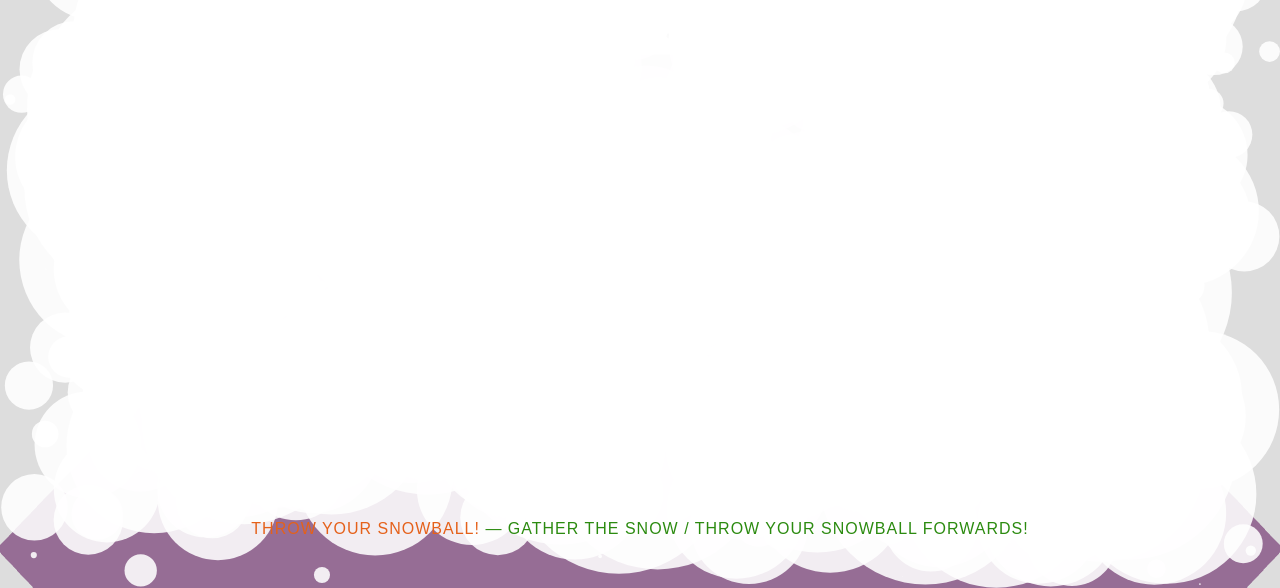
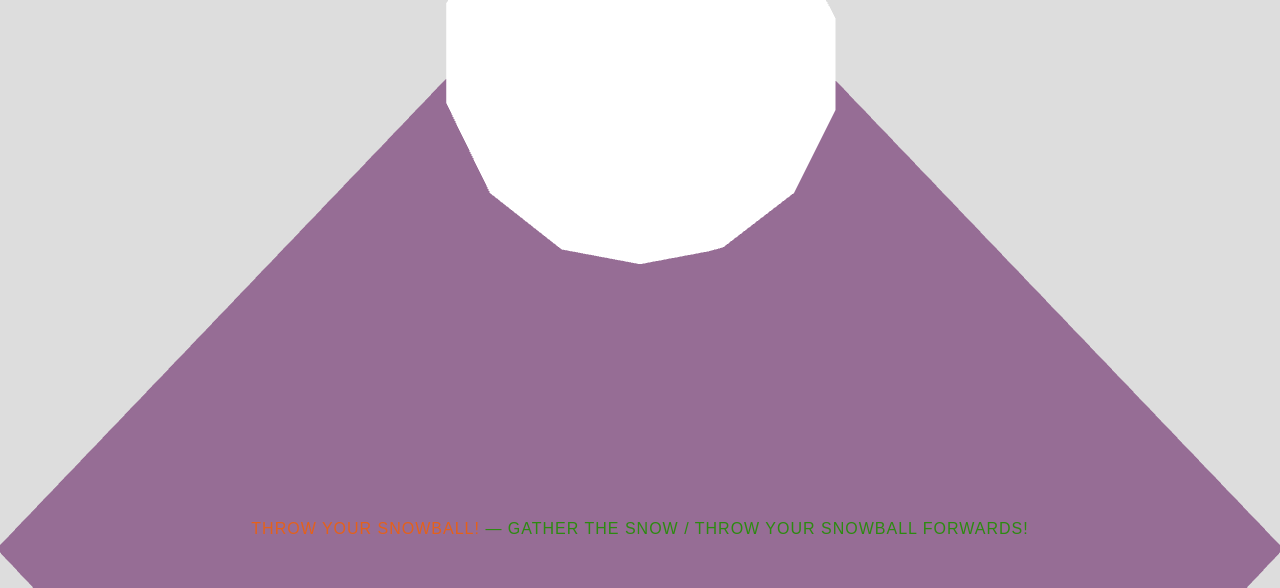
Before and after one commit to BlueHammy/Thr-owman, a plain HTML site: page game.html in a window 1280 px wide. Shown: the part 212-800 px from the top of the page. Drawn offline with nearby package versions, Linux system fonts and the light colour scheme; a web font is replaced by a local one.

Commit message:
Added Ball - Needs Work
For when I work on this again:
-Ball is added but only should show when snowball counter is at 100
-Snowball counter still needs to increase when moving over particles on screen.
-Ball needs to be able to be picked up and thrown.

More to come.

```diff
--- a/game.html
+++ b/game.html
@@ -25,11 +25,11 @@
         function countSnowball(){
         var snowBallCounter = 0
         document.getElementById("snowBallCounter").innerHTML = snowBallCounter;
-              // for (snowBallCounter = 0; snowBallCounter < 100 ; snowBallCounter++) {
-              //     document.getElementById("snowBallCounter").innerHTML = snowBallCounter;
-              //         console.log(snowBallCounter);
-              //
-              // }
+              for (snowBallCounter = 0; snowBallCounter < 100 ; snowBallCounter++) {
+                  document.getElementById("snowBallCounter").innerHTML = snowBallCounter;
+                      console.log(snowBallCounter);
+
+              }
 
 
         }
@@ -45,7 +45,7 @@
         <div id="throwmanLabel">Thr-owmen</div>
         <div id="distValue">0000</div>
         <div id="throwmenCounter">00</div>
-        //<div id="snowBallCounter">000</div>
+        <div id="snowBallCounter">000</div>
         <div id="snowBallLabel">Snowball Size</div>
     </div>
 
--- a/main.js
+++ b/main.js
@@ -1,6 +1,7 @@
 var WIDTH = window.innerWidth;
 var HEIGHT = window.innerHeight;
 var fieldDistance;
+var snowBallSize = 0;
 
 var renderer = new THREE.WebGLRenderer({antialias:true});
 renderer.setSize(WIDTH, HEIGHT);
@@ -20,118 +21,125 @@ var cube = new THREE.Mesh(boxGeometry, basicMaterial);
 scene.add(cube);
 cube.rotation.set(0.5, 0, 0);
 
-particlesJS('particles-js',
-{
-  "particles": {
-    "number": {
-      "value": 452,
-      "density": {
-        "enable": true,
-        "value_area": 800
-      }
-    },
-    "color": {
-      "value": "#ffffff"
-    },
-    "shape": {
-      "type": "circle",
-      "stroke": {
-        "width": 0,
-        "color": "#000000"
-      },
-      "polygon": {
-        "nb_sides": 5
-      },
-      "image": {
-        "src": "img/github.svg",
-        "width": 100,
-        "height": 100
-      }
-    },
-    "opacity": {
-      "value": 0.873313463449028,
-      "random": false,
-      "anim": {
-        "enable": false,
-        "speed": 1,
-        "opacity_min": 0.1,
-        "sync": false
-      }
-    },
-    "size": {
-      "value": 108.1626766657053,
-      "random": true,
-      "anim": {
-        "enable": false,
-        "speed": 40,
-        "size_min": 0.1,
-        "sync": false
-      }
-    },
-    "line_linked": {
-      "enable": false,
-      "distance": 0,
-      "color": "#ffffff",
-      "opacity": 0,
-      "width": 0
-    },
-    "move": {
-      "enable": true,
-      "speed": 4.807230074031347,
-      "direction": "none",
-      "random": true,
-      "straight": false,
-      "out_mode": "bounce",
-      "bounce": false,
-      "attract": {
-        "enable": true,
-        "rotateX": 600,
-        "rotateY": 1200
-      }
-    }
-  },
-  "interactivity": {
-    "detect_on": "window",
-    "events": {
-      "onhover": {
-        "enable": true,
-        "mode": "repulse"
-      },
-      "onclick": {
-        "enable": false,
-        "mode": "remove"
-      },
-      "resize": true
-    },
-    "modes": {
-      "grab": {
-        "distance": 400,
-        "line_linked": {
-          "opacity": 1
-        }
-      },
-      "bubble": {
-        "distance": 400,
-        "size": 40,
-        "duration": 2,
-        "opacity": 8,
-        "speed": 3
-      },
-      "repulse": {
-        "distance": 200,
-        "duration": 0.4
-      },
-      "push": {
-        "particles_nb": 4
-      },
-      "remove": {
-        "particles_nb": 2
-      }
-    }
-  },
-  "retina_detect": false
-}
-);
+var geometry = new THREE.SphereGeometry(5, 13, 7);
+//replace 85 with snowBallSize depending on the snowball size counter, when gets to 85 attach snowball to mouse so holding it.
+geometry.translate(0,3,85);
+var material = new THREE.MeshBasicMaterial({color: 0xffffff});
+var sphere = new THREE.Mesh(geometry, material);
+scene.add(sphere);
+
+// particlesJS('particles-js',
+// {
+//   "particles": {
+//     "number": {
+//       "value": 452,
+//       "density": {
+//         "enable": true,
+//         "value_area": 800
+//       }
+//     },
+//     "color": {
+//       "value": "#ffffff"
+//     },
+//     "shape": {
+//       "type": "circle",
+//       "stroke": {
+//         "width": 0,
+//         "color": "#000000"
+//       },
+//       "polygon": {
+//         "nb_sides": 5
+//       },
+//       "image": {
+//         "src": "img/github.svg",
+//         "width": 100,
+//         "height": 100
+//       }
+//     },
+//     "opacity": {
+//       "value": 0.873313463449028,
+//       "random": false,
+//       "anim": {
+//         "enable": false,
+//         "speed": 1,
+//         "opacity_min": 0.1,
+//         "sync": false
+//       }
+//     },
+//     "size": {
+//       "value": 108.1626766657053,
+//       "random": true,
+//       "anim": {
+//         "enable": false,
+//         "speed": 40,
+//         "size_min": 0.1,
+//         "sync": false
+//       }
+//     },
+//     "line_linked": {
+//       "enable": false,
+//       "distance": 0,
+//       "color": "#ffffff",
+//       "opacity": 0,
+//       "width": 0
+//     },
+//     "move": {
+//       "enable": true,
+//       "speed": 4.807230074031347,
+//       "direction": "none",
+//       "random": true,
+//       "straight": false,
+//       "out_mode": "bounce",
+//       "bounce": false,
+//       "attract": {
+//         "enable": true,
+//         "rotateX": 600,
+//         "rotateY": 1200
+//       }
+//     }
+//   },
+//   "interactivity": {
+//     "detect_on": "window",
+//     "events": {
+//       "onhover": {
+//         "enable": true,
+//         "mode": "repulse"
+//       },
+//       "onclick": {
+//         "enable": false,
+//         "mode": "remove"
+//       },
+//       "resize": true
+//     },
+//     "modes": {
+//       "grab": {
+//         "distance": 400,
+//         "line_linked": {
+//           "opacity": 1
+//         }
+//       },
+//       "bubble": {
+//         "distance": 400,
+//         "size": 40,
+//         "duration": 2,
+//         "opacity": 8,
+//         "speed": 3
+//       },
+//       "repulse": {
+//         "distance": 200,
+//         "duration": 0.4
+//       },
+//       "push": {
+//         "particles_nb": 4
+//       },
+//       "remove": {
+//         "particles_nb": 2
+//       }
+//     }
+//   },
+//   "retina_detect": false
+// }
+// );
 
 // const light = new THREE.PointLight( 0xff0000, 1, 100 );
 // light.position.set( 0, 0, 0 );
@@ -162,6 +170,7 @@ function initUI() {
     fieldDistance = document.getElementById("distValue");
   }
 
+
 function render() {
 
     requestAnimationFrame(render);
```
